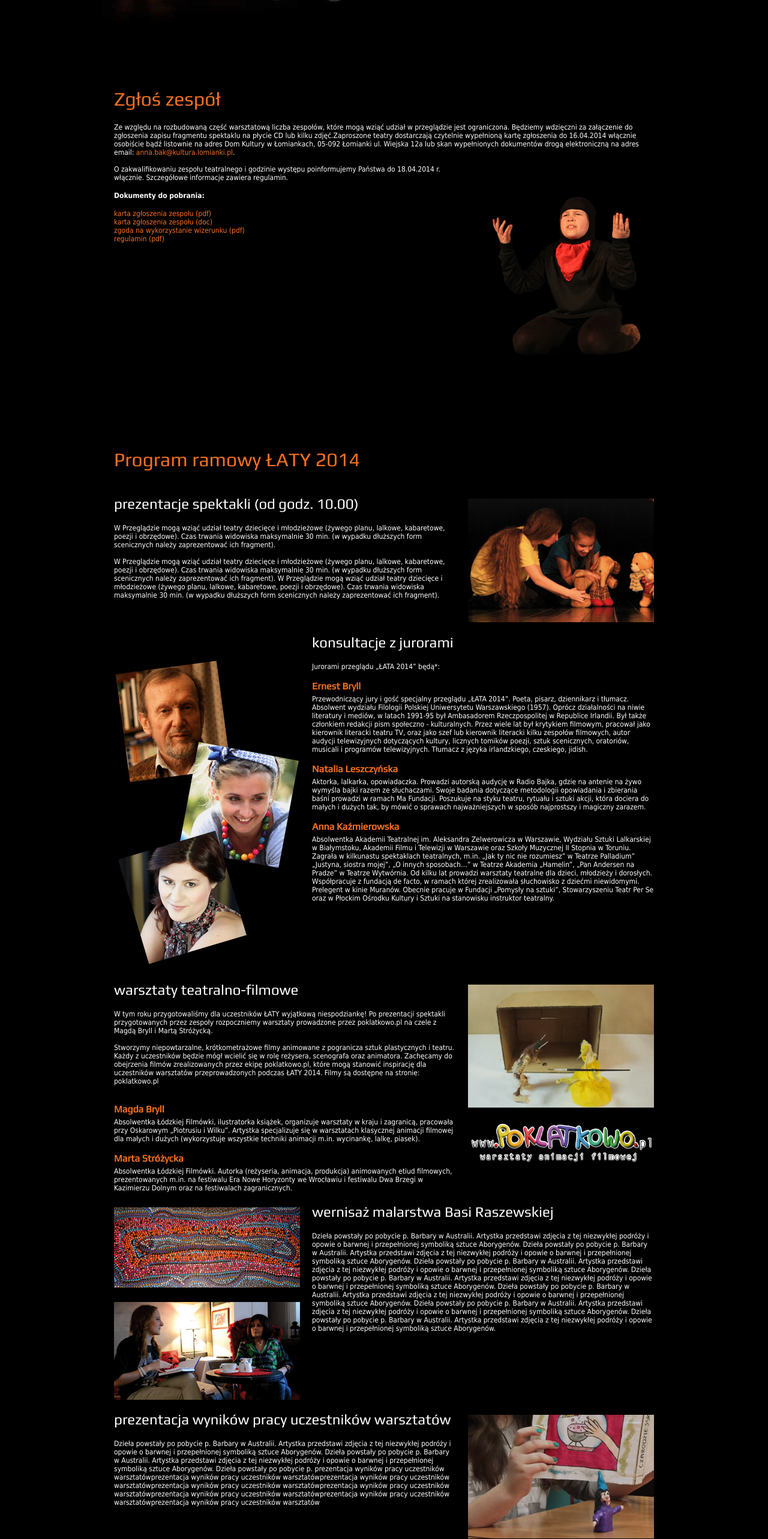
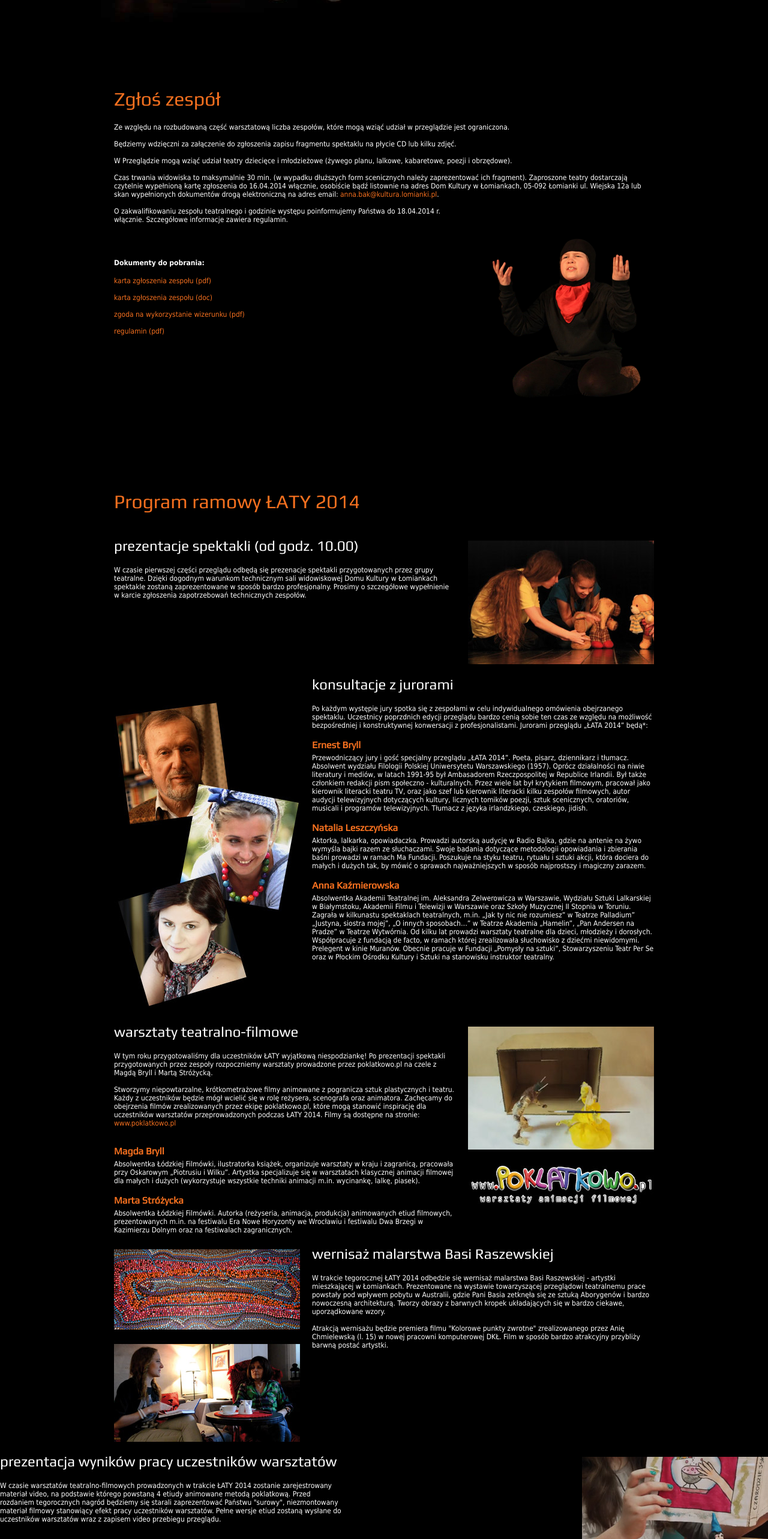
Before and after one commit to annabak/teatralna.lata, a plain HTML site: page index.html in a window 1280 px wide. Shown: the part 1035-3600 px from the top of the page at 60% size. Drawn offline with Linux system fonts and the light colour scheme.

Commit message:
teksty - coś zepsułam w kodzie przy prez wyników i nagrodach

```diff
--- a/index.html
+++ b/index.html
@@ -44,18 +44,22 @@
 
 	<div id="second" class="centralLayer panel stdSize">
             <h1>Zgłoś zespół</h1>
-            Ze względu na rozbudowaną część warsztatową liczba zespołów, które mogą wziąć udział w przeglądzie jest ograniczona.
-            Będziemy wdzięczni za załączenie do zgłoszenia zapisu fragmentu spektaklu na płycie CD lub kilku zdjęć.Zaproszone teatry dostarczają czytelnie wypełnioną kartę zgłoszenia do 16.04.2014 włącznie osobiście bądź listownie na adres Dom Kultury w Łomiankach, 05-092 Łomianki ul. Wiejska 12a
-            lub skan wypełnionych dokumentów drogą elektroniczną na adres email:
+            Ze względu na rozbudowaną część warsztatową liczba zespołów, które mogą wziąć udział w przeglądzie jest ograniczona. <br><br>
+
+            Będziemy wdzięczni za załączenie do zgłoszenia zapisu fragmentu spektaklu na płycie CD lub kilku zdjęć. <br><br>
+            W Przeglądzie mogą wziąć udział teatry dziecięce i młodzieżowe (żywego planu, lalkowe,
+kabaretowe, poezji i obrzędowe). <br><br>
+Czas trwania widowiska to maksymalnie 30 min. (w wypadku dłuższych form scenicznych należy
+zaprezentować ich fragment). Zaproszone teatry dostarczają czytelnie wypełnioną kartę zgłoszenia do 16.04.2014 włącznie, osobiście bądź listownie na adres Dom Kultury w Łomiankach, 05-092 Łomianki ul. Wiejska 12a lub skan wypełnionych dokumentów drogą elektroniczną na adres email:
             <a href="mailto:anna.bak@kultura.lomianki.pl?Subject=Zgłoszenie%20Łata%202014" >anna.bak@kultura.lomianki.pl</a>.
             <br><br>
             <div class="leftWideCol">
                 O zakwalifikowaniu zespołu teatralnego i godzinie występu poinformujemy Państwa do 18.04.2014 r. włącznie.
-                Szczegółowe informacje zawiera regulamin.
+                Szczegółowe informacje zawiera regulamin. <br><br><br><br>
                 <h4>Dokumenty do pobrania:</h4>
-                <a href="files/karta uczestnictwa DKŁ ŁATA.pdf">karta zgłoszenia zespołu (pdf)</a><br>
-                <a href="files/karta uczestnictwa DKŁ ŁATA.doc">karta zgłoszenia zespołu (doc)</a><br>
-                <a href="files/zgoda  DKŁ ŁATA.pdf">zgoda na wykorzystanie wizerunku (pdf)</a><br>
+                <a href="files/karta uczestnictwa DKŁ ŁATA.pdf">karta zgłoszenia zespołu (pdf)</a><br><br>
+                <a href="files/karta uczestnictwa DKŁ ŁATA.doc">karta zgłoszenia zespołu (doc)</a><br><br>
+                <a href="files/zgoda  DKŁ ŁATA.pdf">zgoda na wykorzystanie wizerunku (pdf)</a><br> <br>
                 <a href="files/regulamin DKŁ ŁATA.pdf">regulamin (pdf)</a><br><br>
             </div>
             <img src="pict/wilk.png" class="rightNarrowCol">
@@ -66,10 +70,10 @@
             <h1>Program ramowy  ŁATY 2014</h1>
             <div class="leftWideCol">
                 <h2>prezentacje spektakli (od godz. 10.00)</h2>
-                W Przeglądzie mogą wziąć udział teatry dziecięce i młodzieżowe (żywego planu, lalkowe, kabaretowe, poezji i obrzędowe). Czas trwania widowiska maksymalnie 30 min. (w wypadku dłuższych form scenicznych należy zaprezentować ich fragment).
+                  W czasie pierwszej części przeglądu odbędą się prezenacje spektakli przygotowanych przez grupy teatralne. Dzięki dogodnym warunkom technicznym sali widowiskowej Domu Kultury w Łomiankach spektakle zostaną zaprezentowane w sposób bardzo profesjonalny. Prosimy o szczegółowe wypełnienie w karcie zgłoszenia zapotrzebowań technicznych zespołów.
                 <br><br>
-                W Przeglądzie mogą wziąć udział teatry dziecięce i młodzieżowe (żywego planu, lalkowe, kabaretowe, poezji i obrzędowe). Czas trwania widowiska maksymalnie 30 min. (w wypadku dłuższych form scenicznych należy zaprezentować ich fragment).
-                W Przeglądzie mogą wziąć udział teatry dziecięce i młodzieżowe (żywego planu, lalkowe, kabaretowe, poezji i obrzędowe). Czas trwania widowiska maksymalnie 30 min. (w wypadku dłuższych form scenicznych należy zaprezentować ich fragment).
+
+
             </div>
             <img src="pict/1.jpg" class="rightNarrowCol">
             <div class="clear"></div>
@@ -77,6 +81,7 @@
             <img src="pict/2.jpg" class="leftNarrowCol jurors">
             <div class="rightWideCol">
                 <h2>konsultacje z jurorami</h2>
+                 Po każdym występie jury spotka się z zespołami w celu indywidualnego omówienia obejrzanego spektaklu. Uczestnicy poprzdnich edycji przeglądu bardzo cenią sobie ten czas ze względu na możliwość bezpośredniej i konstruktywnej konwersacji z profesjonalistami.
                 Jurorami przeglądu „ŁATA 2014” będą*:
                 <h3>Ernest Bryll</h3>
                 Przewodniczący jury i gość specjalny przeglądu „ŁATA 2014”. Poeta, pisarz, dziennikarz i tłumacz.
@@ -92,7 +97,7 @@
                 <h2>warsztaty teatralno-filmowe</h2>
                 W tym roku przygotowaliśmy dla uczestników ŁATY wyjątkową niespodziankę! Po prezentacji spektakli przygotowanych przez zespoły rozpoczniemy warsztaty prowadzone przez poklatkowo.pl na czele z Magdą Bryll i Martą Stróżycką.
                 <br><br>
-                Stworzymy niepowtarzalne, krótkometrażowe filmy animowane z pogranicza sztuk plastycznych i teatru. Każdy z uczestników będzie mógł wcielić się w rolę reżysera, scenografa oraz animatora. Zachęcamy do obejrzenia filmów zrealizowanych przez ekipę poklatkowo.pl, które mogą stanowić inspirację dla uczestników warsztatów przeprowadzonych podczas ŁATY 2014. Filmy są dostępne na stronie: poklatkowo.pl
+                Stworzymy niepowtarzalne, krótkometrażowe filmy animowane z pogranicza sztuk plastycznych i teatru. Każdy z uczestników będzie mógł wcielić się w rolę reżysera, scenografa oraz animatora. Zachęcamy do obejrzenia filmów zrealizowanych przez ekipę poklatkowo.pl, które mogą stanowić inspirację dla uczestników warsztatów przeprowadzonych podczas ŁATY 2014. Filmy są dostępne na stronie:  <a href="poklatkowo.pl">www.poklatkowo.pl</a>
                 <br><br>
                 <h3>Magda Bryll</h3>
                 Absolwentka Łódzkiej Filmówki, ilustratorka książek, organizuje warsztaty w kraju i zagranicą, pracowała przy Oskarowym „Piotrusiu i Wilku”. Artystka specjalizuje się w warsztatach klasycznej animacji filmowej dla małych i dużych (wykorzystuje wszystkie techniki animacji m.in. wycinankę, lalkę, piasek).
@@ -105,30 +110,35 @@
             <img src="pict/4.jpg" class="leftNarrowCol">
             <div class="rightWideCol">
                 <h2>wernisaż malarstwa Basi Raszewskiej</h2>
-                Dzieła powstały po pobycie p. Barbary w Australii. Artystka przedstawi zdjęcia z tej niezwykłej podróży i opowie o barwnej i przepełnionej symboliką sztuce Aborygenów. Dzieła powstały po pobycie p. Barbary w Australii. Artystka przedstawi zdjęcia z tej niezwykłej podróży i opowie o barwnej i przepełnionej symboliką sztuce Aborygenów. Dzieła powstały po pobycie p. Barbary w Australii. Artystka przedstawi zdjęcia z tej niezwykłej podróży i opowie o barwnej i przepełnionej symboliką sztuce Aborygenów. Dzieła powstały po pobycie p. Barbary w Australii. Artystka przedstawi zdjęcia z tej niezwykłej podróży i opowie o barwnej i przepełnionej symboliką sztuce Aborygenów. Dzieła powstały po pobycie p. Barbary w Australii. Artystka przedstawi zdjęcia z tej niezwykłej podróży i opowie o barwnej i przepełnionej symboliką sztuce Aborygenów. Dzieła powstały po pobycie p. Barbary w Australii. Artystka przedstawi zdjęcia z tej niezwykłej podróży i opowie o barwnej i przepełnionej symboliką sztuce Aborygenów. Dzieła powstały po pobycie p. Barbary w Australii. Artystka przedstawi zdjęcia z tej niezwykłej podróży i opowie o barwnej i przepełnionej symboliką sztuce Aborygenów.             </div>
+                W trakcie tegorocznej ŁATY 2014 odbędzie się wernisaż malarstwa Basi Raszewskiej - artystki mieszkającej w Łomiankach. Prezentowane na wystawie towarzyszącej przeglądowi teatralnemu prace powstały pod wpływem pobytu w Australii, gdzie Pani Basia zetknęła się ze sztuką Aborygenów i bardzo nowoczesną architekturą. Tworzy obrazy z barwnych kropek układających się w bardzo ciekawe, uporządkowane wzory. <br><br>
+                  Atrakcją wernisażu będzie premiera filmu "Kolorowe punkty zwrotne"  zrealizowanego przez Anię Chmielewską (l. 15) w nowej pracowni komputerowej DKŁ. Film w sposób bardzo atrakcyjny przybliży barwną postać artystki.
+                </div>  </div>
+                     </div>
             <div class="clear"></div>
 
             <div class="leftWideCol">
                 <h2>prezentacja wyników pracy uczestników warsztatów</h2>
-                Dzieła powstały po pobycie p. Barbary w Australii. Artystka przedstawi zdjęcia z tej niezwykłej podróży i opowie o barwnej i przepełnionej symboliką sztuce Aborygenów. Dzieła powstały po pobycie p. Barbary w Australii. Artystka przedstawi zdjęcia z tej niezwykłej podróży i opowie o barwnej i przepełnionej symboliką sztuce Aborygenów. Dzieła powstały po pobycie p. prezentacja wyników pracy uczestników warsztatówprezentacja wyników pracy uczestników warsztatówprezentacja wyników pracy uczestników warsztatówprezentacja wyników pracy uczestników warsztatówprezentacja wyników pracy uczestników warsztatówprezentacja wyników pracy uczestników warsztatówprezentacja wyników pracy uczestników warsztatówprezentacja wyników pracy uczestników warsztatów            </div>
+                W czasie warsztatów teatralno-filmowych prowadzonych w trakcie ŁATY 2014 zostanie zarejestrowany materiał video, na podstawie którego powstaną 4 etiudy animowane metodą poklatkową. Przed rozdaniem tegorocznych nagród będziemy się starali zaprezentować Państwu "surowy", niezmontowany materiał filmowy stanowiący efekt pracy uczestników warsztatów. Pełne wersje etiud zostaną wysłane do uczestników warsztatów wraz z zapisem video przebiegu przeglądu.
+                           </div>
             <img src="pict/5.jpg" class="rightNarrowCol">
             <div class="clear"></div>
 
             <img src="pict/6.jpg" class="leftNarrowCol">
             <div class="rightWideCol">
                 <h2>wręczenie nagród</h2>
-                Dzieła powstały po pobycie p. Barbary w Australii. Artystka przedstawi zdjęcia z tej niezwykłej podróży i opowie o barwnej i przepełnionej symboliką sztuce Aborygenów. Dzieła powstały po pobycie p. Barbary w Australii. Artystka przedstawi zdjęcia z tej niezwykłej podróży i opowie o barwnej i przepełnionej symboliką sztuce Aborygenów. Dzieła powstały po pobycie p. Barbary w Australii. Artystka przedstawi zdjęcia z tej niezwykłej podróży i opowie o barwnej i przepełnionej symboliką sztuce Aborygenów. Dzieła powstały po pobycie p. Barbary w Australii. Artystka przedstawi zdjęcia z tej niezwykłej podróży i opowie o barwnej i przepełnionej symboliką sztuce Aborygenów. Dzieła powstały po pobycie p. Barbary w Australii. Artystka przedstawi zdjęcia z tej niezwykłej podróży i opowie o barwnej i przepełnionej symboliką sztuce Aborygenów. Dzieła powstały po pobycie p. Barbary w Australii. Artystka przedstawi zdjęcia z tej niezwykłej podróży i opowie o barwnej i przepełnionej symboliką sztuce Aborygenów. Dzieła powstały po pobycie p. Barbary w Australii. Artystka przedstawi zdjęcia z tej niezwykłej podróży i opowie o barwnej i przepełnionej symboliką sztuce Aborygenów.             </div>
+                Tradycją przeglądu teatralnego ŁATA jest nagradzanie wszystkich uczestniczących zespołów. Zależy nam na dostrzeżeniu i podkresleniu najważniejszych walorów prezentowanych spektakli. Tak jak co roku każda grupa otrzyma swoją ŁATĘ - czyli oryginalny dyplom z komentarzem do spektaklu napisanym przez jury oraz nagrody rzeczowe.
+                          </div>
             <div class="clear"></div>
         </div>
 
 	<div id="fourth" class="centralLayer panel stdSize">
             <h1>Idea przeglądu</h1>
-            ŁATA to wyjątkowy, pozbawiony atmosfery stresującej rywalizacji przegląd teatralny, stanowiący pretekst do inspirujących spotkań ludzi, dla których teatr jest czymś bardzo ważnym. Również w tym roku Melpomena spotka się ze swoimi siostrami w przestrzeni filmu i sztuk plastycznych.Będzie to czas przenikania się różnych konwencji i odmiennych metod pracy. Ta przestrzeń współpracy i różnorodnej kreacji artystycznej znacząco wpływa na twórczość młodych artystów, których  co roku  gościmy w Domu Kultury w Łomiankach.
+            ŁATA to wyjątkowy, pozbawiony atmosfery stresującej rywalizacji przegląd teatralny, stanowiący pretekst do inspirujących spotkań ludzi, dla których teatr jest czymś bardzo ważnym. To tu Melpomena spotka się ze swoimi siostrami w przestrzeni filmu i sztuk plastycznych. Jest to czas przenikania się różnych konwencji i odmiennych metod pracy. Ta przestrzeń współpracy i różnorodnej kreacji artystycznej znacząco wpływa na twórczość młodych artystów, których  co roku  gościmy w Domu Kultury w Łomiankach.
             <br><br>
-            ŁATA to wyjątkowy, pozbawiony atmosfery stresującej rywalizacji przegląd teatralny, stanowiący pretekst do inspirujących spotkań ludzi, dla których teatr jest czymś bardzo ważnym. Również w tym roku Melpomena spotka się ze swoimi siostrami w przestrzeni filmu i sztuk plastycznych.Będzie to czas przenikania się różnych konwencji i odmiennych metod pracy. Ta przestrzeń współpracy i różnorodnej kreacji artystycznej znacząco wpływa na twórczość młodych artystów, których  co roku  gościmy w Domu Kultury w Łomiankach. ŁATA to wyjątkowy, pozbawiony atmosfery stresującej rywalizacji przegląd teatralny, stanowiący pretekst do inspirujących spotkań ludzi, dla których teatr jest czymś bardzo ważnym. Również w tym roku Melpomena spotka się ze swoimi siostrami w przestrzeni filmu i sztuk plastycznych.Będzie to czas przenikania się różnych konwencji i odmiennych metod pracy. Ta przestrzeń współpracy i różnorodnej kreacji artystycznej znacząco wpływa na twórczość młodych artystów, których  co roku  gościmy w Domu Kultury w Łomiankach.
+            W Łomiankowskich Atrakcjach Teatrów Amatorskich ŁATA biorą co roku udział teatry dziecięce i młodzieżowe wyrażające się poprzez bardzo zróżnicowane środki formalne, dzięki czemu uczestnicy przeglądu mają możliwość wzajemnego inspirowania się. Dzięki indywidualnym konsultacjom z profesjonalistami, zespoły otrzymują cenne wskazówki, dzięki którym mogą rozwijać się we właściwym kierunku.
 	</div>
 
-        <div id="fifth" class="centralLayer panel">
+       <div id="fifth" class="centralLayer panel">
             <div class="centralLayer stdSize">
                 <h1>Stare ŁATY</h1>
                 ŁATA to wyjątkowy, pozbawiony atmosfery stresującej rywalizacji przegląd teatralny, stanowiący pretekst do inspirujących spotkań ludzi, dla których teatr jest czymś bardzo ważnym. Również w tym roku Melpomena spotka się ze swoimi siostrami w przestrzeni filmu i sztuk plastycznych.Będzie to czas przenikania się różnych konwencji i odmiennych metod pracy. Ta przestrzeń współpracy i różnorodnej kreacji artystycznej znacząco wpływa na twórczość młodych artystów, których  co roku  gościmy w Domu Kultury w Łomiankach.
```
Also changed, not shown: 1 other file.
